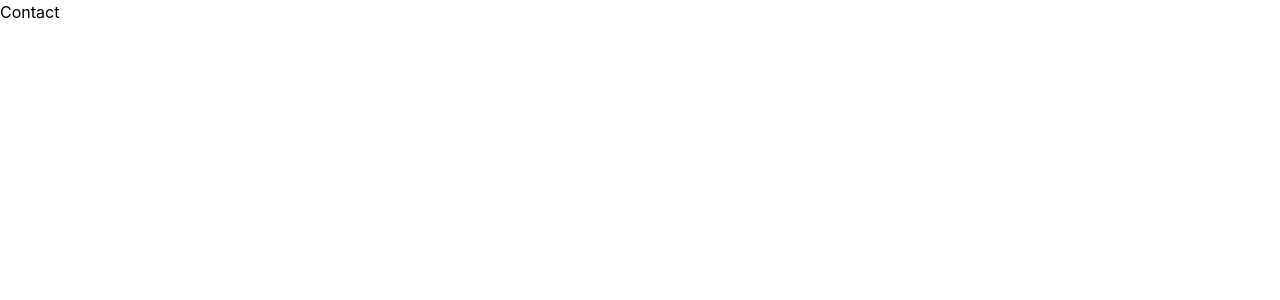
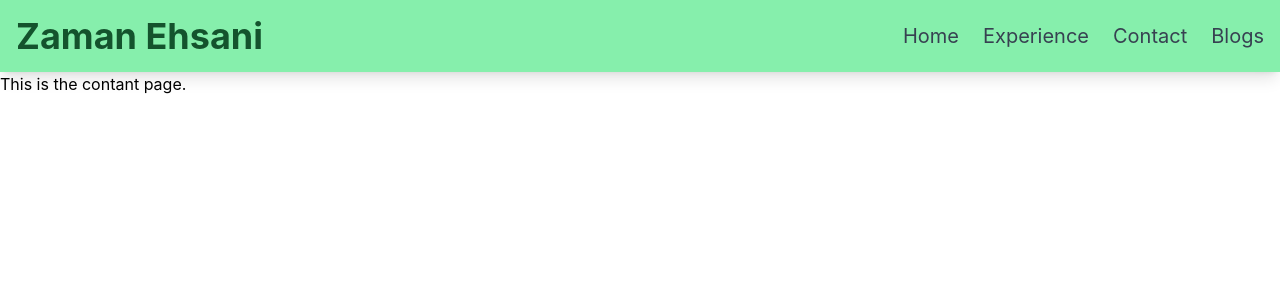
Before and after one commit to zamanehsani/portfolio_0.2, a React (Create React App) app: page /contact in a window 1280 px wide. Shown: the top 300 px of the page. Built offline with nearby package versions, Linux system fonts and the light colour scheme.

Commit message:
arraged the layouts to have header and footer

```diff
--- a/src/App.js
+++ b/src/App.js
@@ -6,9 +6,7 @@ import Index from './components/home';
 function App() {
   return (
     <>
-    <Header/>
     <Index />
-
     </>
   );
 }
--- a/src/components/NotFoundPage.jsx
+++ b/src/components/NotFoundPage.jsx
@@ -5,6 +5,7 @@ export default function NotFoundPage(){
         <div>
             <h1>Nothing is here! </h1>
             <p>Please make a nice and unique page not found page.</p>
+
             <Link to={'/'}>Take Me To Home</Link>
         </div>
     );
--- /dev/null
+++ b/src/components/contact/index.jsx
@@ -0,0 +1,13 @@
+
+
+
+export default function Contact (){
+
+    return (
+
+        <div>
+            <h1>This is the contant page.</h1>
+        </div>
+
+    )
+}
--- /dev/null
+++ b/src/components/experience/index.jsx
@@ -0,0 +1,10 @@
+
+
+
+export default function Experience(){
+    return (
+        <div>
+            <h1> experience sections</h1>
+        </div>
+    )
+}
--- a/src/components/header.jsx
+++ b/src/components/header.jsx
@@ -1,14 +1,12 @@
 import { useState } from "react";
+import { Link } from "react-router-dom";
 
 export default function Header() {
     const [menu, setMenu] = useState(false);
     const toggleMenu = () => { setMenu(!menu)};
 
-
-
-
     return (
-        <div className="bg-green-300 bg-gradient-to-r from-green-300 via-green-300 to-green-300 shadow-2xl">
+        <div className="bg-green-300 bg-gradient-to-r from-green-300 via-green-300 to-green-300 shadow-lg">
             <div className="container mx-auto">
                 <div className="flex items-center justify-between p-4">
                     <div className="flex">
@@ -18,10 +16,11 @@ export default function Header() {
                 <div className="flex-grow "></div>
 
                 <div className="hidden lg:flex items-center space-x-6">
-                    <a href="#" className="text-xl text-gray-700 hover:text-gray-900 ">Home</a>
-                    <a href="#" className="text-xl text-gray-700 hover:text-gray-900 ">Experience</a>
-                    <a href="#" className="text-xl text-gray-700 hover:text-gray-900 ">Contact</a>
-                    <a href="#" className="text-xl text-gray-700 hover:text-gray-900 ">Blogs</a>
+
+                    <Link to={'/'} className="text-xl text-gray-700 hover:text-gray-900 ">Home</Link>
+                    <Link to={'/experiences'} className="text-xl text-gray-700 hover:text-gray-900 ">Experience</Link>
+                    <Link to={'/contact'} className="text-xl text-gray-700 hover:text-gray-900 ">Contact</Link>
+                    <Link to={'/blog'} className="text-xl text-gray-700 hover:text-gray-900 ">Blogs</Link>
                 </div>
 
                 {/* <!-- Mobile menu icon (shown on small screens) --> */}
@@ -50,10 +49,10 @@ export default function Header() {
 
                         {/* Menu items */}
                         <div className="flex flex-col space-y-4 px-4">
-                            <a href="#" className="text-xl text-gray-700 hover:text-gray-900 ">Home</a>
-                            <a href="#" className="text-xl text-gray-700 hover:text-gray-900 ">Experience</a>
-                            <a href="#" className="text-xl text-gray-700 hover:text-gray-900 ">Contact</a>
-                            <a href="#" className="text-xl text-gray-700 hover:text-gray-900 ">Blogs</a>
+                            <Link onClick={toggleMenu} to={'/'} className="text-xl text-gray-700 hover:text-gray-900 ">Home</Link>
+                            <Link onClick={toggleMenu} to={'/experiences'} className="text-xl text-gray-700 hover:text-gray-900 ">Experience</Link>
+                            <Link onClick={toggleMenu} to={'/contact'} className="text-xl text-gray-700 hover:text-gray-900 ">Contact</Link>
+                            <Link onClick={toggleMenu} to={'/blog'} className="text-xl text-gray-700 hover:text-gray-900 ">Blogs</Link>
                         </div>
 
                     </div>
--- a/src/index.js
+++ b/src/index.js
@@ -1,43 +1,56 @@
 import React from 'react';
 import ReactDOM from 'react-dom/client';
 import './index.css';
-import App from './App';
 import reportWebVitals from './reportWebVitals';
 
+
+import { createBrowserRouter, RouterProvider } from 'react-router-dom';
+
+import App from './App';
+import Header from './components/header';
 import NotFoundPage from './components/NotFoundPage';
 import Blog from './components/blog/blog';
 import BlogDetails from './components/blog/blogDetail';
+import Experience from './components/experience';
+import Contact from './components/contact';
 
-import { createBrowserRouter, RouterProvider } from 'react-router-dom';
+// Define Layout component
+const Layout = ({ children }) => {
+  return (
+    <div className=''>
+      <Header/>
+      <main className=''>{children}</main>
+      {/* footer here */}
+    </div>
+  );
+};
+
 
 const router = createBrowserRouter([
   {
     path: "/",
-    element: <App />,
-    errorElement: <NotFoundPage />
+    element: <Layout><App /></Layout>,
+    errorElement:<Layout><NotFoundPage /></Layout>
   },
   {
-
-  },
-  {
-    path: "/about",
-    element: <h1>About</h1>,
+    path: "/experiences",
+    element: <Layout><Experience /></Layout>,
   },
   {
     path: "/contact",
-    element: <h1>Contact</h1>,
+    element: <Layout><Contact /></Layout>,
   },
   {
     path: "/blog",
-    element: <Blog />,
+    element: <Layout><Blog /></Layout>,
   },
   {
     path: "/blog/:id",
-    element: <BlogDetails />,
+    element: <Layout><BlogDetails /></Layout>,
   }
 
+])
 
-])
 
 const root = ReactDOM.createRoot(document.getElementById('root'));
 root.render(
```
